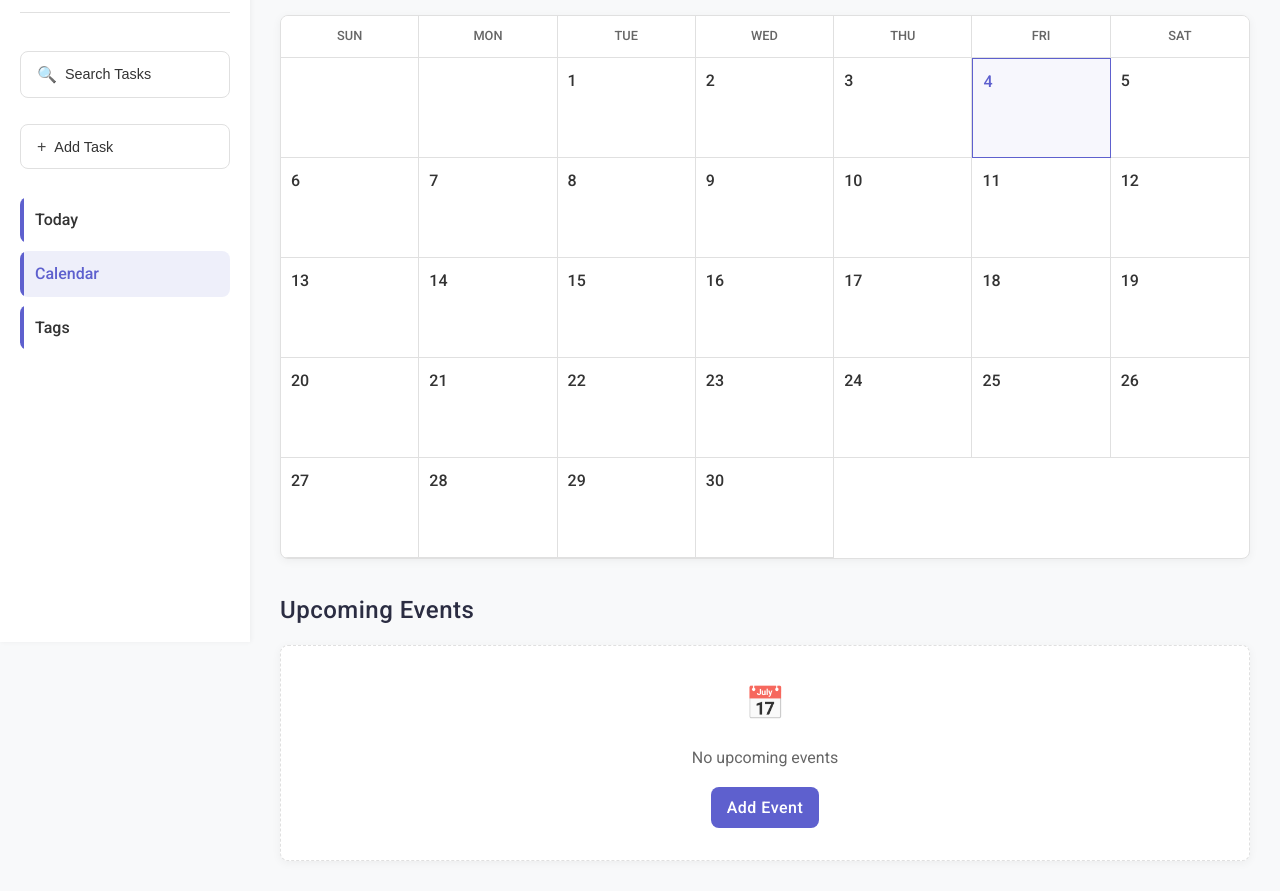
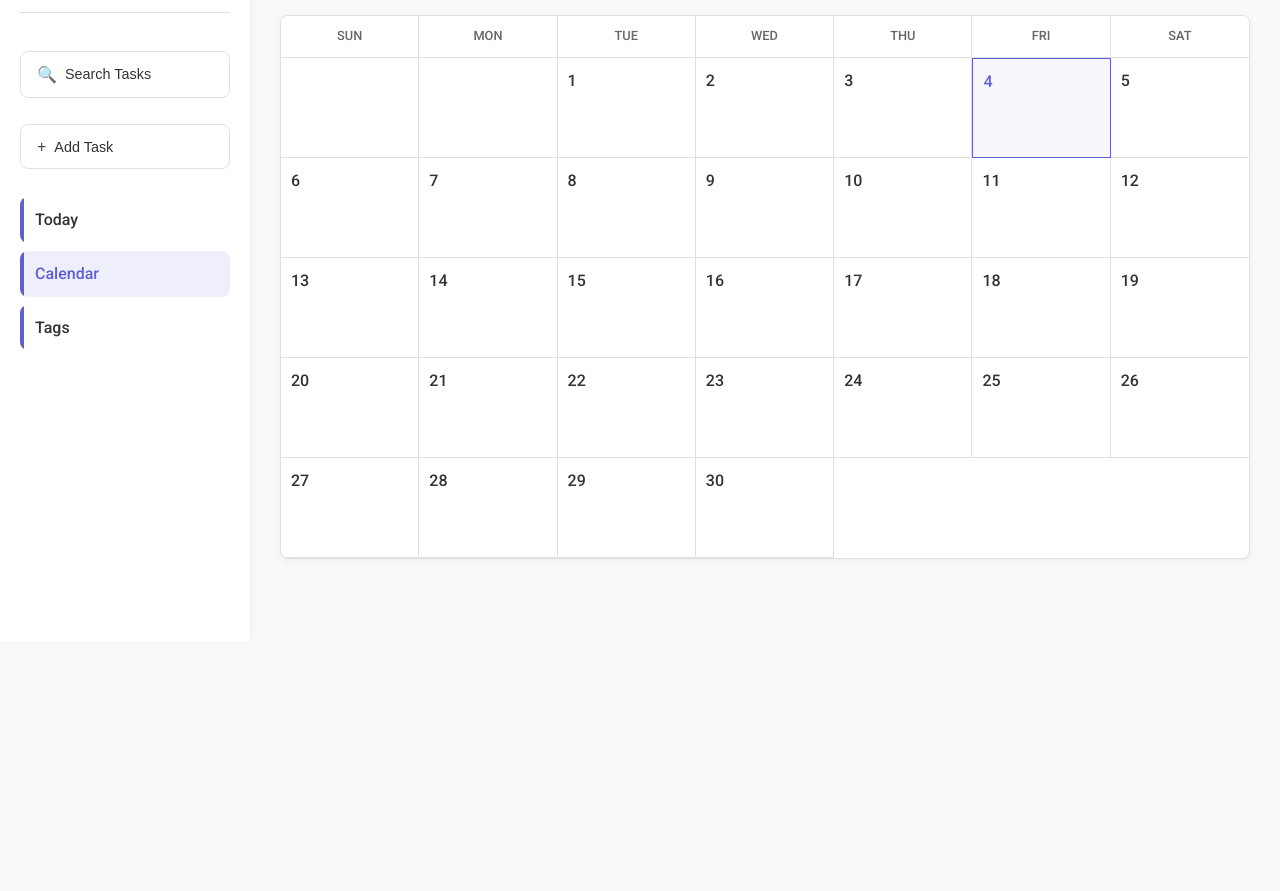
Before and after one commit to whitelight-whiteheat/wd-2DU, a plain HTML site: page calendar.html in a window 1280 px wide. Shown: the part 158-1049 px from the top of the page. After the commit the page ends 800 px from the top, so only its background shows below. Drawn offline with Linux system fonts and the light colour scheme.

Commit message:
Remove Upcoming Events section from calendar.html

```diff
--- a/calendar.html
+++ b/calendar.html
@@ -296,15 +296,6 @@
                 <!-- Calendar days will be dynamically added here -->
             </div>
         </div>
-
-        <div class="upcoming-events">
-            <h2>Upcoming Events</h2>
-            <div class="empty-state">
-                <div class="empty-state-icon">📅</div>
-                <div class="empty-state-message">No upcoming events</div>
-                <a href="#" class="add-task-link" onclick="window.open('taskModal.html', 'Add Task', 'width=500,height=400')">Add Event</a>
-            </div>
-        </div>
     </main>
 
     <script>
```
